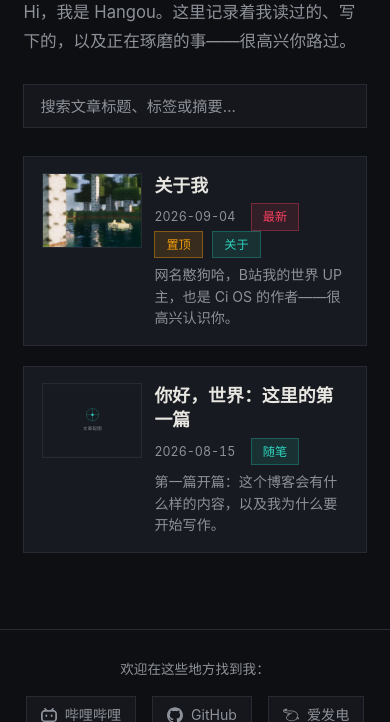
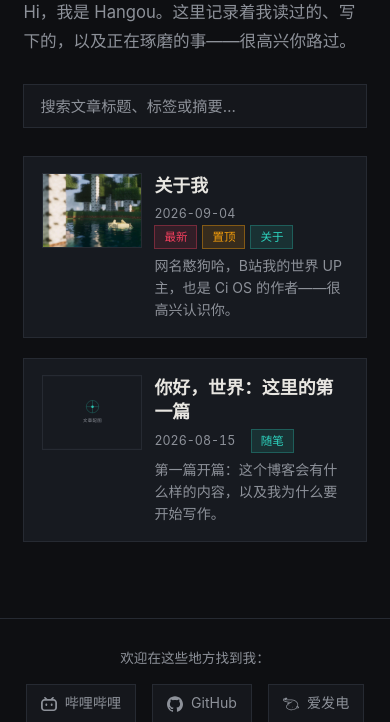
Before and after one commit to hangou100102-lgtm/Hangou-Code-Lab, a PHP site: page / in a window 390 px wide. Shown: the part 212-934 px from the top of the page. Run offline with PHP 8.4, Linux system fonts and the light colour scheme.

Commit message:
fix: 标签改为 .tags 分组整体换行，手机端紧凑显示，CSS 升 v18

```diff
--- a/css/style.css
+++ b/css/style.css
@@ -372,6 +372,13 @@ a:hover {
   font-variant-numeric: tabular-nums;
 }
 
+/* 标签组：作为一个整体排列/换行，避免单个标签被拆散 */
+.post-meta .tags {
+  display: inline-flex;
+  flex-wrap: wrap;
+  vertical-align: middle;
+}
+
 .tag {
   display: inline-block;
   padding: 2px 11px;
@@ -718,6 +725,13 @@ a:hover {
     margin-bottom: 6px;
   }
 
+  /* 小屏下标签更紧凑，避免拥挤 */
+  .post-body .tag {
+    padding: 1px 9px;
+    font-size: 0.72rem;
+    margin-right: 5px;
+  }
+
   .post-body .post-excerpt {
     font-size: 0.88rem;
     line-height: 1.55;
--- a/index.html
+++ b/index.html
@@ -6,7 +6,7 @@
   <title>Hangou Code Lab · 记录学习、代码与生活</title>
   <meta name="description" content="Hangou Code Lab：个人博客，记录技术学习与生活随笔。" />
   <script>(function(){try{if(localStorage.getItem('hcl-theme')==='light'){document.documentElement.setAttribute('data-theme','light')}}catch(e){}})();</script>
-  <link rel="stylesheet" href="css/style.css?v=17" />
+  <link rel="stylesheet" href="css/style.css?v=18" />
   <link rel="icon" type="image/png" href="images/avatar.png?v=2" />
   <meta name="theme-color" content="#0e0f12" />
 </head>
@@ -46,9 +46,11 @@
           <h2><a href="posts/about/">关于我</a></h2>
           <div class="post-meta">
             <span class="date">2026-09-04</span>
-            <span class="tag tag-new">最新</span>
-            <span class="tag tag-pin">置顶</span>
-            <span class="tag">关于</span>
+            <span class="tags">
+              <span class="tag tag-new">最新</span>
+              <span class="tag tag-pin">置顶</span>
+              <span class="tag">关于</span>
+            </span>
           </div>
           <p class="post-excerpt">网名憨狗哈，B站我的世界 UP 主，也是 Ci OS 的作者——很高兴认识你。</p>
         </div>
@@ -61,7 +63,9 @@
           <h2><a href="posts/first-post/">你好，世界：这里的第一篇</a></h2>
           <div class="post-meta">
             <span class="date">2026-08-15</span>
-            <span class="tag">随笔</span>
+            <span class="tags">
+              <span class="tag">随笔</span>
+            </span>
           </div>
           <p class="post-excerpt">第一篇开篇：这个博客会有什么样的内容，以及我为什么要开始写作。</p>
         </div>
--- a/posts/first-post/index.html
+++ b/posts/first-post/index.html
@@ -6,7 +6,7 @@
   <title>你好，世界：这里的第一篇 · Hangou Code Lab</title>
   <meta name="description" content="这个博客会有什么样的内容，以及我为什么要开始写作。" />
   <script>(function(){try{if(localStorage.getItem('hcl-theme')==='light'){document.documentElement.setAttribute('data-theme','light')}}catch(e){}})();</script>
-  <link rel="stylesheet" href="../../css/style.css?v=17" />
+  <link rel="stylesheet" href="../../css/style.css?v=18" />
   <link rel="icon" type="image/png" href="../../images/avatar.png?v=2" />
   <meta name="theme-color" content="#0e0f12" />
 </head>
@@ -35,7 +35,9 @@
         <h1>你好，世界：这里的第一篇</h1>
         <div class="post-meta">
           <span class="date">2026-08-15</span>
-          <span class="tag">随笔</span>
+          <span class="tags">
+            <span class="tag">随笔</span>
+          </span>
         </div>
       </header>
 
```
Also changed, not shown: posts/about/index.html (+6 -4 lines).
